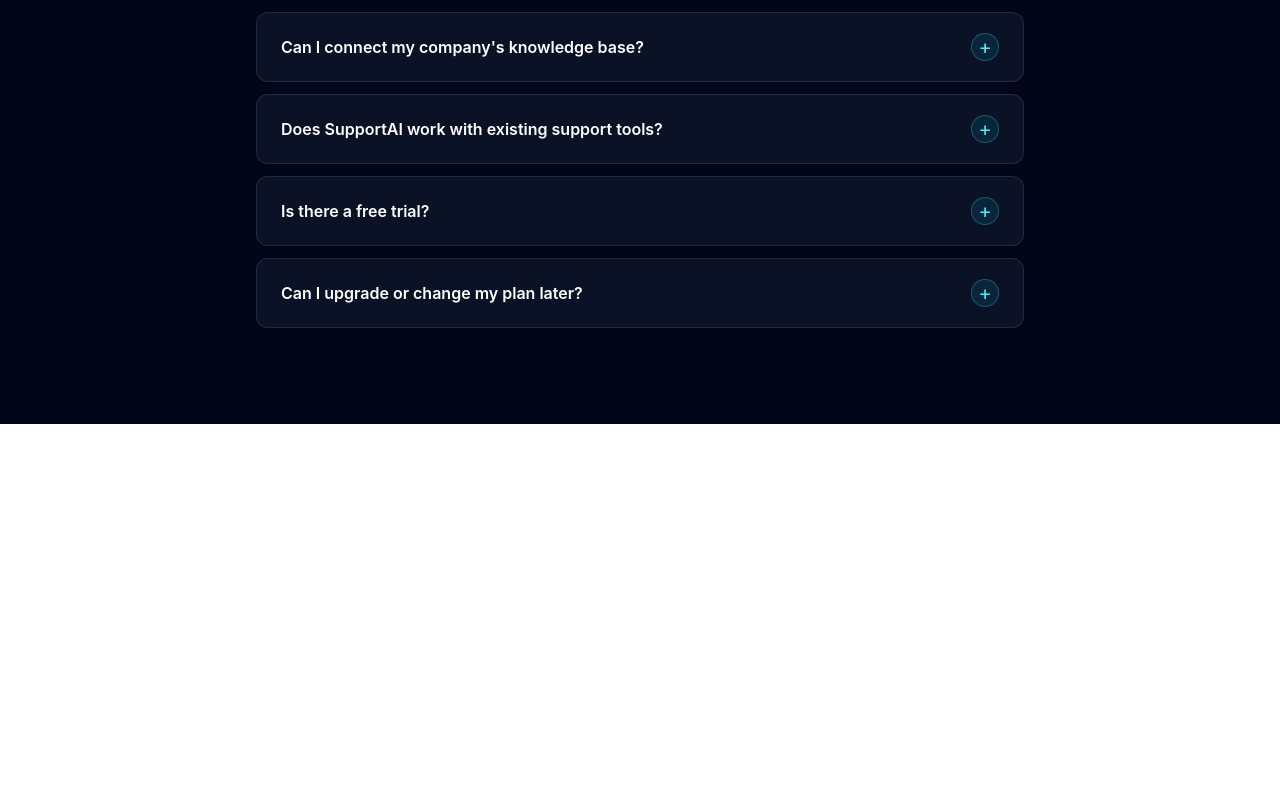
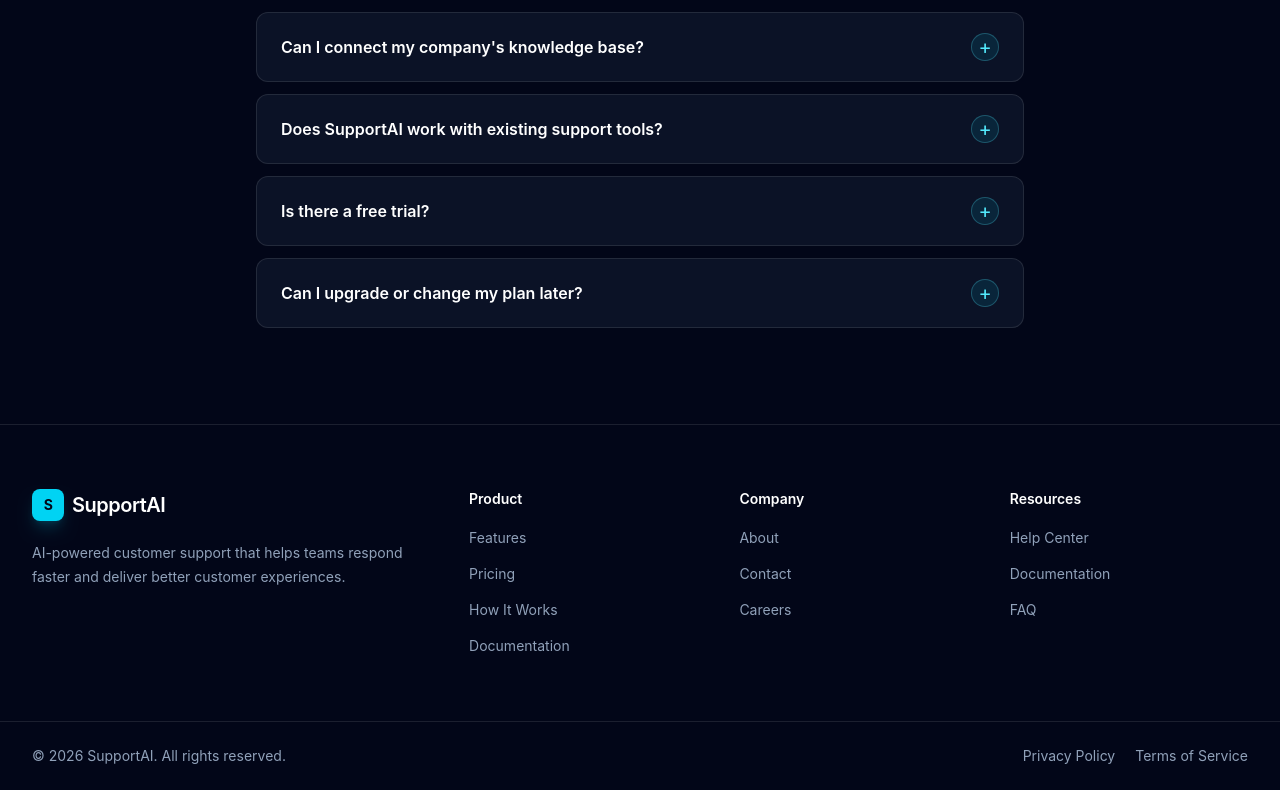
Before and after one commit to kyyumlk01/supportai, a React (Vite) app in the folder frontend/: page / in a window 1280 px wide. Shown: the part 3889-4679 px from the top of the page. Before the commit the page ends 4313 px from the top, so only its background shows below. Built offline with nearby package versions, Linux system fonts and the light colour scheme.

Commit message:
feat: add homepage footer

```diff
--- /dev/null
+++ b/frontend/src/components/home/Footer.tsx
@@ -0,0 +1,76 @@
+const footerLinks = {
+  product: ["Features", "Pricing", "How It Works", "Documentation"],
+  company: ["About", "Contact", "Careers"],
+  resources: ["Help Center", "Documentation", "FAQ"],
+};
+
+function Footer() {
+  return (
+    <footer className="border-t border-white/10 bg-slate-950 text-slate-300" aria-label="Site footer">
+      <div className="mx-auto max-w-7xl px-4 py-14 sm:px-6 sm:py-16 lg:px-8">
+        <div className="grid gap-12 sm:grid-cols-2 lg:grid-cols-[minmax(0,1.7fr)_repeat(3,minmax(0,1fr))] lg:gap-8">
+          <div className="max-w-sm">
+            <a
+              href="#"
+              className="inline-flex items-center gap-2 text-xl font-semibold tracking-tight text-white transition-colors hover:text-cyan-300 focus-visible:outline-2 focus-visible:outline-offset-4 focus-visible:outline-cyan-300"
+              aria-label="SupportAI home"
+            >
+              <span className="flex size-8 items-center justify-center rounded-lg bg-cyan-400 text-sm font-bold text-slate-950 shadow-lg shadow-cyan-500/20">
+                S
+              </span>
+              SupportAI
+            </a>
+            <p className="mt-5 text-sm leading-6 text-slate-400">
+              AI-powered customer support that helps teams respond faster and deliver better customer experiences.
+            </p>
+          </div>
+
+          <FooterLinkGroup heading="Product" links={footerLinks.product} />
+          <FooterLinkGroup heading="Company" links={footerLinks.company} />
+          <FooterLinkGroup heading="Resources" links={footerLinks.resources} />
+        </div>
+      </div>
+
+      <div className="border-t border-white/10">
+        <div className="mx-auto flex max-w-7xl flex-col gap-4 px-4 py-6 text-sm sm:flex-row sm:items-center sm:justify-between sm:px-6 lg:px-8">
+          <p className="text-slate-400">© 2026 SupportAI. All rights reserved.</p>
+          <div className="flex items-center gap-5">
+            <a href="#" className="text-slate-400 transition-colors hover:text-cyan-300 focus-visible:outline-2 focus-visible:outline-offset-4 focus-visible:outline-cyan-300">
+              Privacy Policy
+            </a>
+            <a href="#" className="text-slate-400 transition-colors hover:text-cyan-300 focus-visible:outline-2 focus-visible:outline-offset-4 focus-visible:outline-cyan-300">
+              Terms of Service
+            </a>
+          </div>
+        </div>
+      </div>
+    </footer>
+  );
+}
+
+type FooterLinkGroupProps = {
+  heading: string;
+  links: string[];
+};
+
+function FooterLinkGroup({ heading, links }: FooterLinkGroupProps) {
+  return (
+    <div>
+      <h2 className="text-sm font-semibold text-white">{heading}</h2>
+      <ul className="mt-4 space-y-3">
+        {links.map((link) => (
+          <li key={link}>
+            <a
+              href="#"
+              className="text-sm text-slate-400 transition-colors hover:text-cyan-300 focus-visible:outline-2 focus-visible:outline-offset-4 focus-visible:outline-cyan-300"
+            >
+              {link}
+            </a>
+          </li>
+        ))}
+      </ul>
+    </div>
+  );
+}
+
+export default Footer;
--- a/frontend/src/pages/home/HomePage.tsx
+++ b/frontend/src/pages/home/HomePage.tsx
@@ -5,6 +5,7 @@
 import HowItWorksSection from "../../components/home/HowItWorksSection";
 import PricingSection from "../../components/home/PricingSection";
 import FAQSection from "../../components/home/FAQSection";
+import Footer from "../../components/home/Footer";
 
 function HomePage() {
   return (
@@ -16,6 +17,7 @@
       <HowItWorksSection />
       <PricingSection />
       <FAQSection />
+      <Footer />
     </>
   );
 }
```
